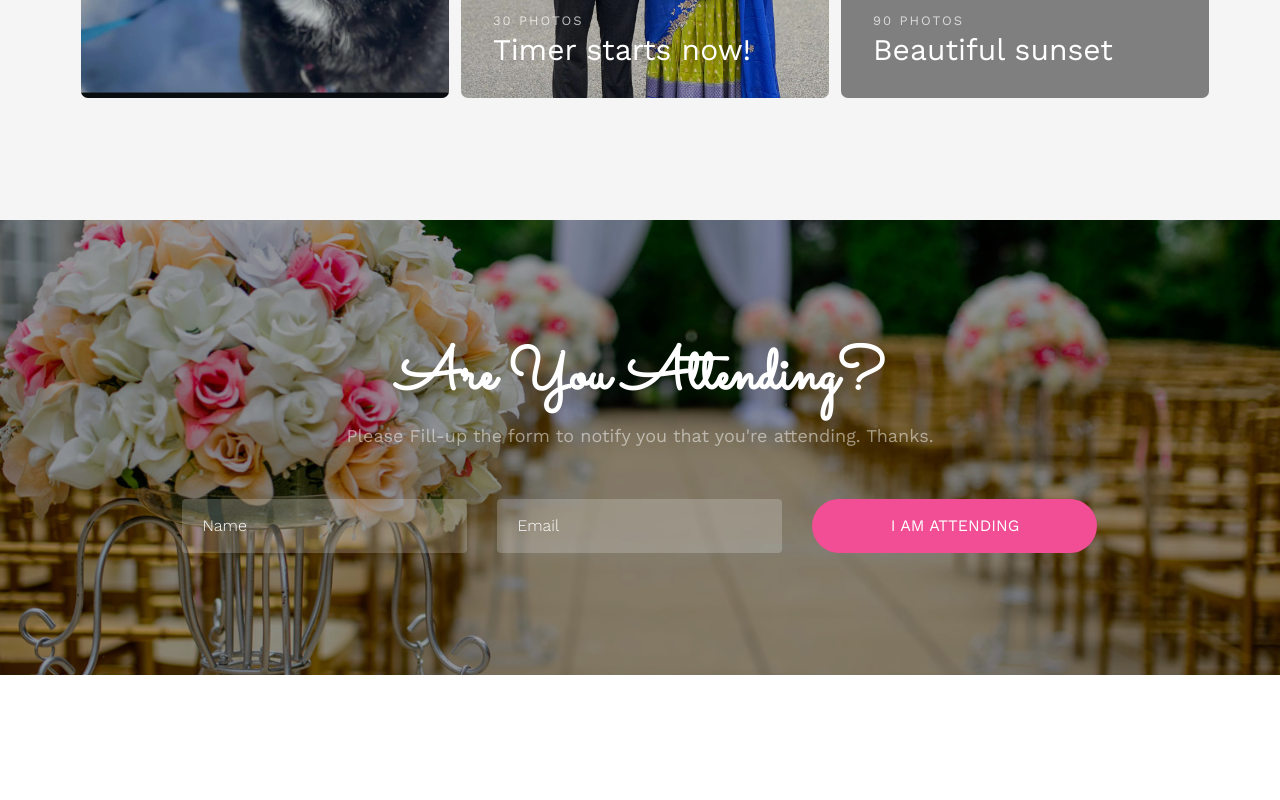
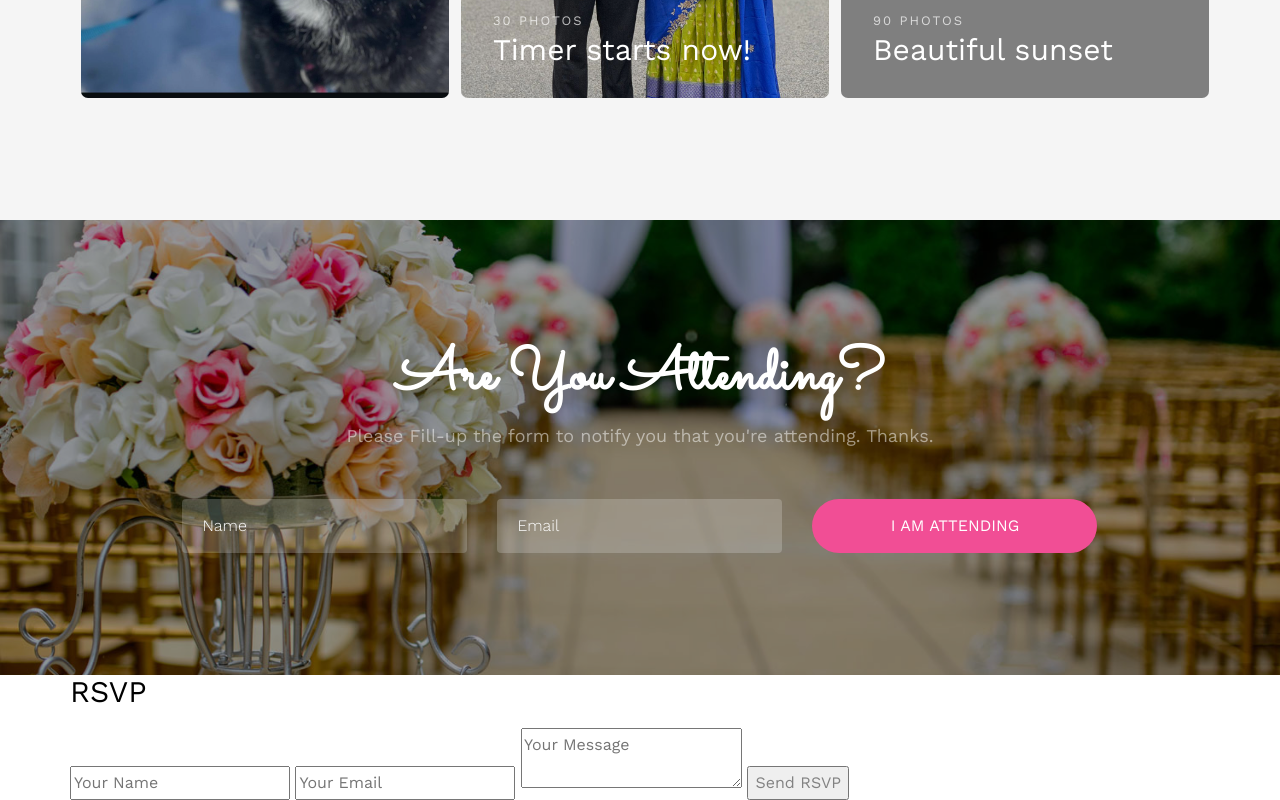
Before and after one commit to tv-madhav/Vatsav-Alekhya-Wedding, a plain HTML site: page index.html in a window 1280 px wide. Shown: the part 4182-4982 px from the top of the page. Before the commit the page ends 4857 px from the top, so only its background shows below. Drawn offline with nearby package versions, Linux system fonts and the light colour scheme; grey boxes are pictures that could not be loaded; files whose address does not match are found by name.

```diff
--- a/index.html
+++ b/index.html
@@ -459,6 +459,14 @@ $('#simply-countdown-losange').simplyCountdown({
 });
 
 </script>
-
+<div id="rsvp" class="container">
+	<h2>RSVP</h2>
+	<form action="https://formspree.io/f/YOUR_FORM_ID" method="POST">
+	  <input type="text" name="name" placeholder="Your Name" required>
+	  <input type="email" name="_replyto" placeholder="Your Email" required>
+	  <textarea name="message" placeholder="Your Message"></textarea>
+	  <button type="submit">Send RSVP</button>
+	</form>
+  </div>
 	</body>
 </html>
```
